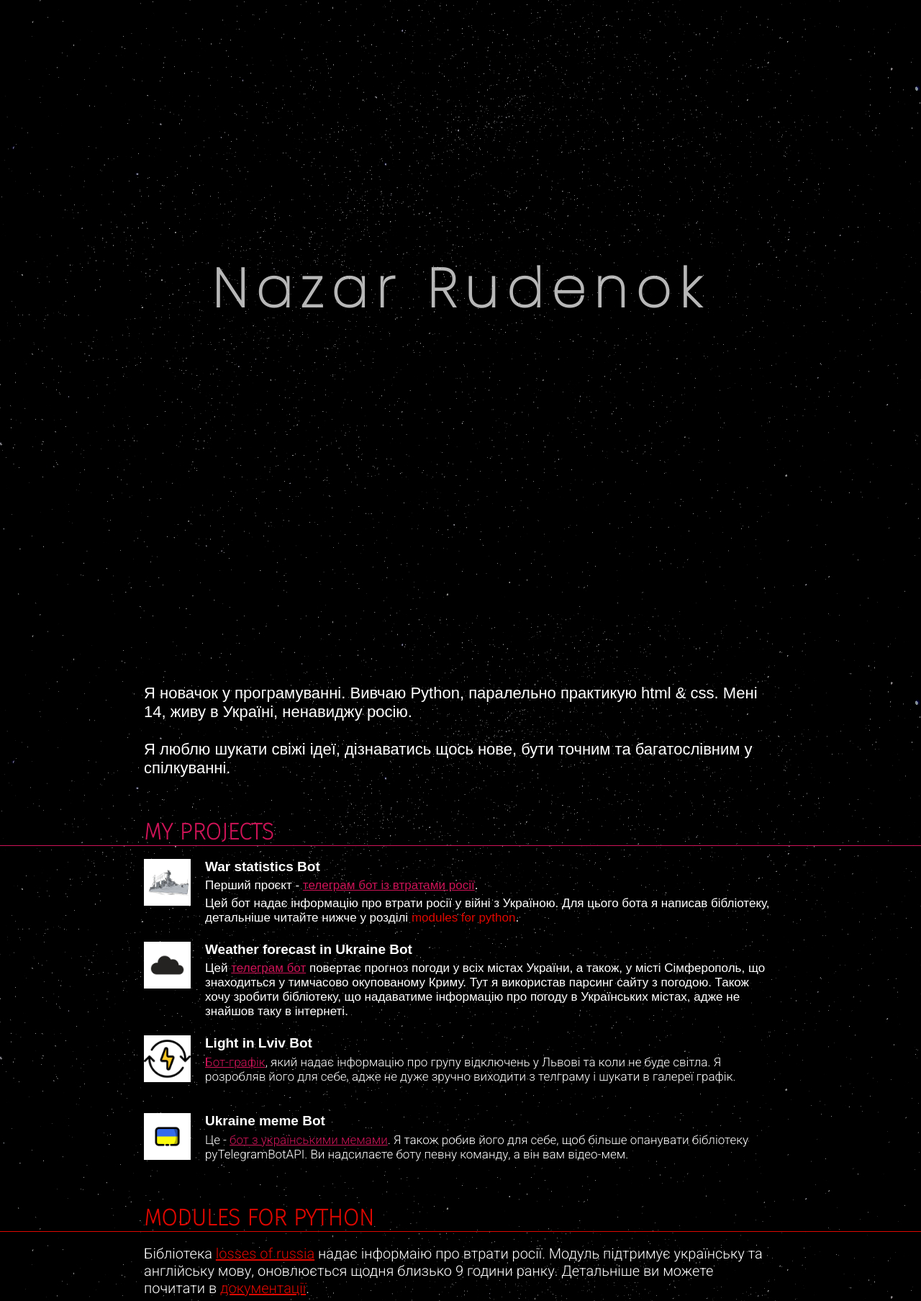
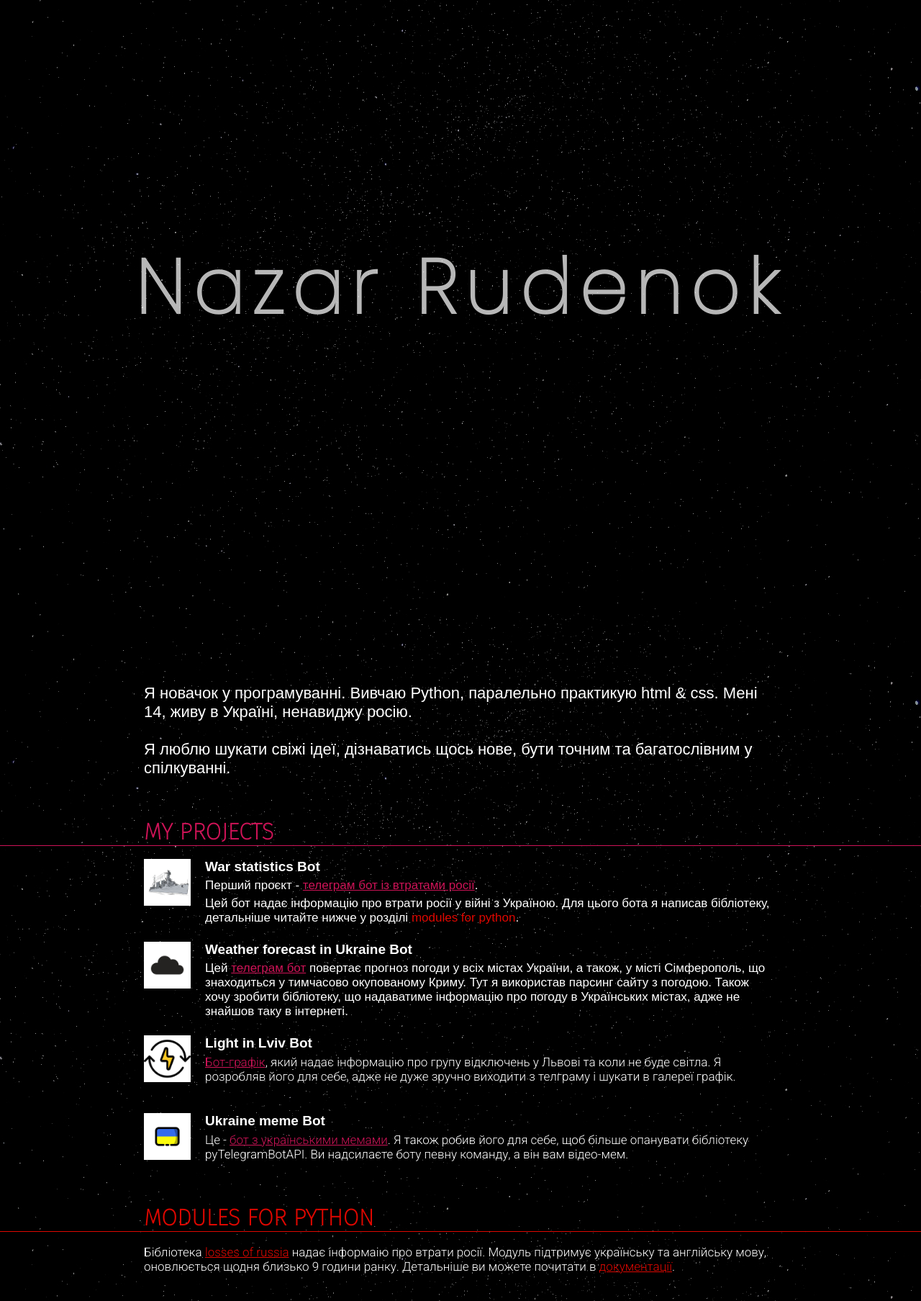
Before and after one commit to nazarrudenok/portfolio, a plain HTML site: page index.html in a window 1280 px wide. Shown: the top 1807 px of the page at 72% size. Drawn offline with nearby package versions, Linux system fonts and the light colour scheme; a web font is replaced by a local one.

Commit message:
Add files via upload

```diff
--- a/styles/css/media.css
+++ b/styles/css/media.css
@@ -87,6 +87,7 @@
     .losses-of-russia-module-text {
         margin-left: 20px;
         margin-right: 20px;
+        font-size: 17px;
     }
 
     .contacts-title {
--- a/styles/css/style.css
+++ b/styles/css/style.css
@@ -17,7 +17,7 @@ body {
     align-items: center;
     justify-content: center;
     color: #ffffff;
-    font-size: 50px;
+    font-size: 70px;
     font-family: 'Poppins', sans-serif;
     letter-spacing: 0.75rem;
     animation: blink 2.5s infinite;
@@ -148,7 +148,7 @@ body {
 }
 
 .losses-of-russia-module-text {
-    font-size: 20px;
+    font-size: 17px;
     color: white;
     margin-left: 200px;
     margin-right: 200px;
```
